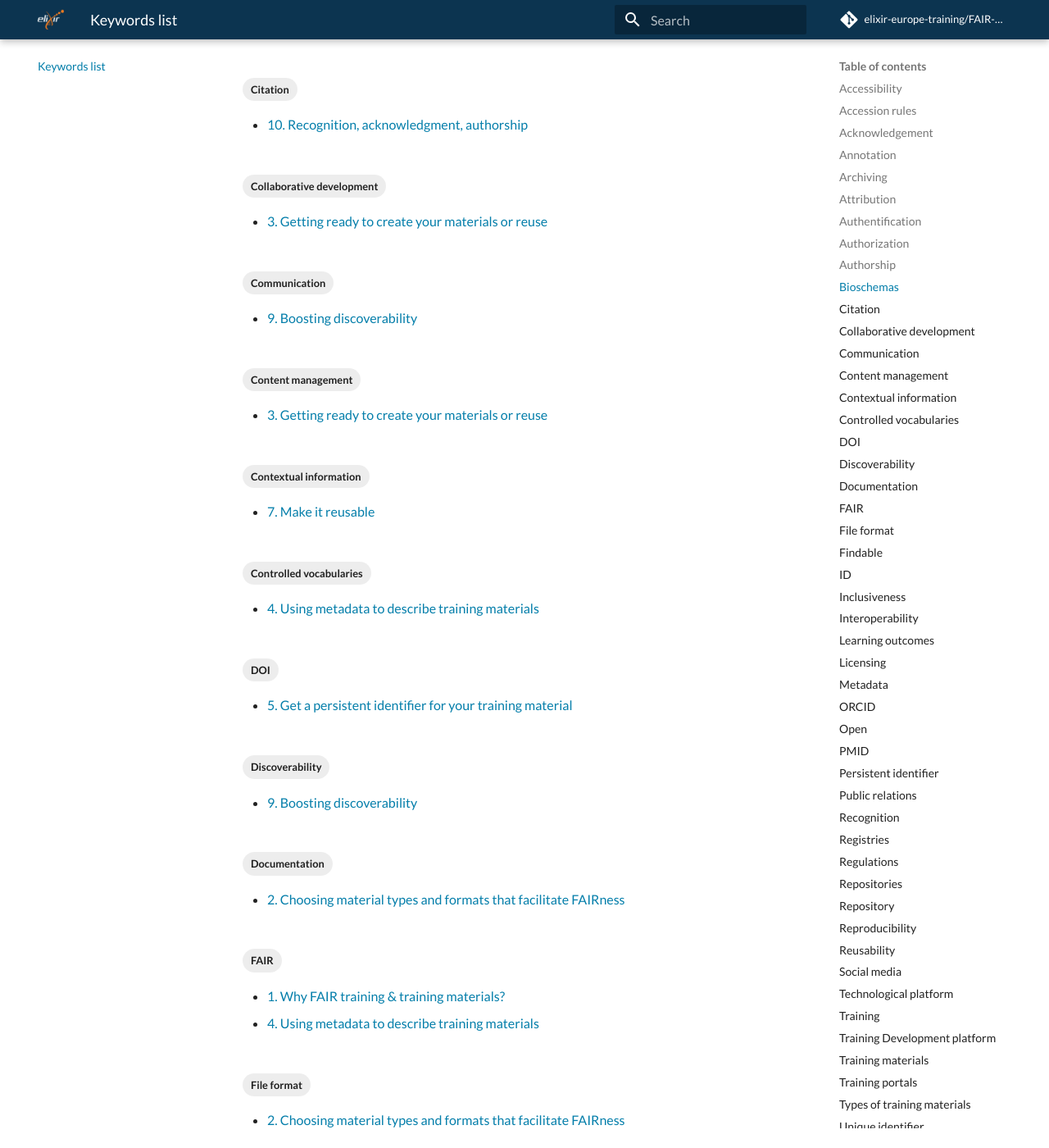
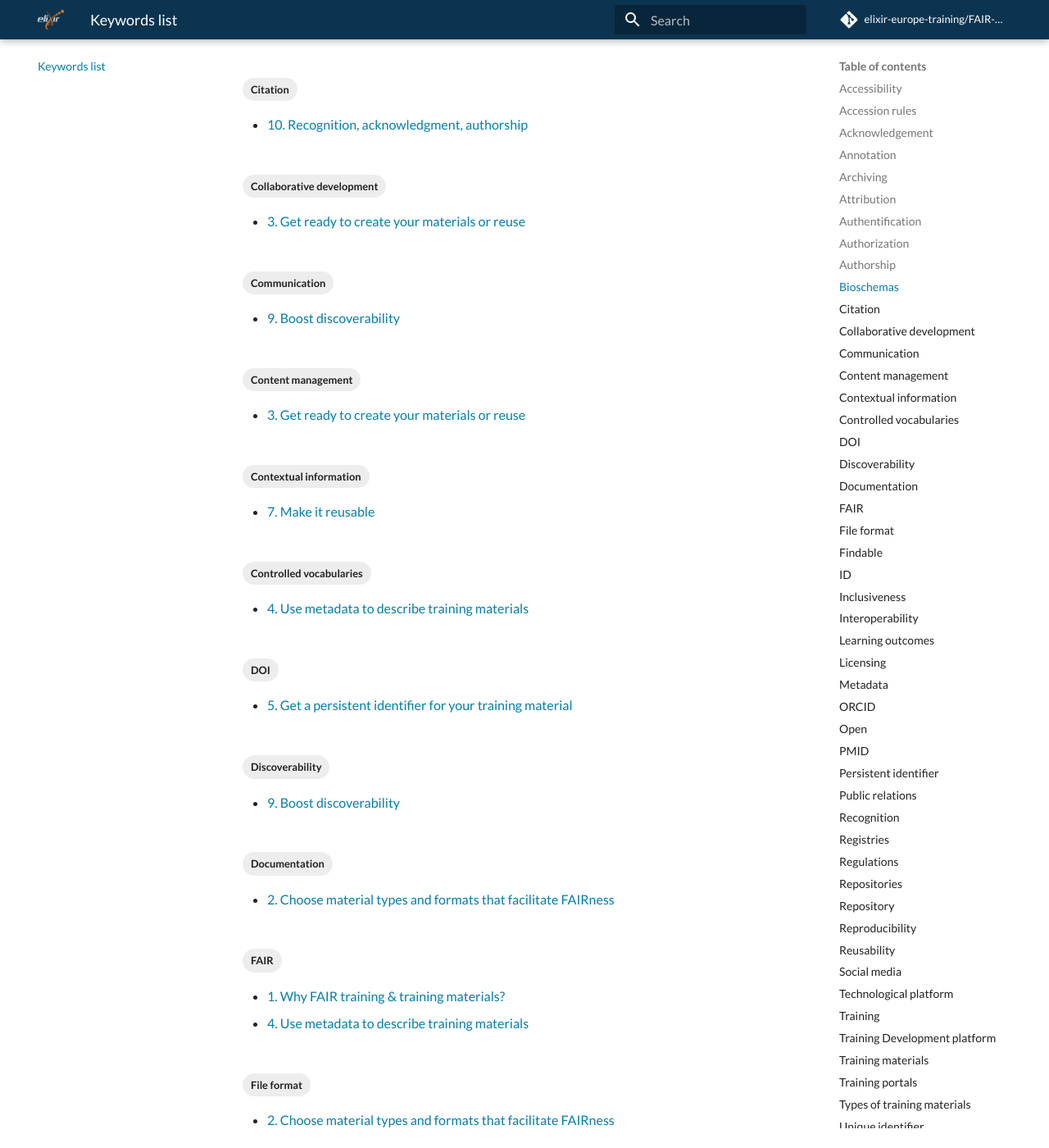
Before and after one commit to elixir-europe-training/ELIXIR-TrP-FAIR-training-handbook, an MkDocs documentation site: the page built from docs/keywords.md, in a window 1280 px wide and 1400 px high, scrolled down 1488 px. Shown: the whole window at 82% size. Built offline with MkDocs 1.6.1 and Material for MkDocs 9.7.7, drawn with Linux system fonts in a browser that asks for light colours; comment, search, counter and statistics services are not loaded; some of the changed text lies outside the part shown.

Commit message:
Trying to harmonise the titles of the chapters (all starting with a verb)
but I didn't find a good one for chapter 10 yet :). Any ideas are welcome

```diff
--- a/mkdocs.yml
+++ b/mkdocs.yml
@@ -4,14 +4,14 @@ nav:
     - Chapters:
       - "Preface": chapters/Preface.md
       - "1. Why FAIR training & training materials?": chapters/chapter_01.md
-      - "2. Choosing material types and formats that facilitate FAIRness": chapters/chapter_02.md
-      - "3. Getting ready to create your materials or reuse": chapters/chapter_03.md
-      - "4. Using metadata to describe training materials": chapters/chapter_04.md
+      - "2. Choose material types and formats that facilitate FAIRness": chapters/chapter_02.md
+      - "3. Get ready to create your materials or reuse": chapters/chapter_03.md
+      - "4. Use metadata to describe training materials": chapters/chapter_04.md
       - "5. Get a persistent identifier for your training material": chapters/chapter_05.md
       - "6. Make it accessible": chapters/chapter_06.md
       - "7. Make it reusable": chapters/chapter_07.md
-      - "8. Licensing": chapters/chapter_08.md
-      - "9. Boosting discoverability": chapters/chapter_09.md
+      - "8. Provide a license": chapters/chapter_08.md
+      - "9. Boost discoverability": chapters/chapter_09.md
       - "10. Recognition, acknowledgment, authorship": chapters/chapter_10.md
     - Keywords list: keywords.md
     - Contributors: contributor_list.md
```
